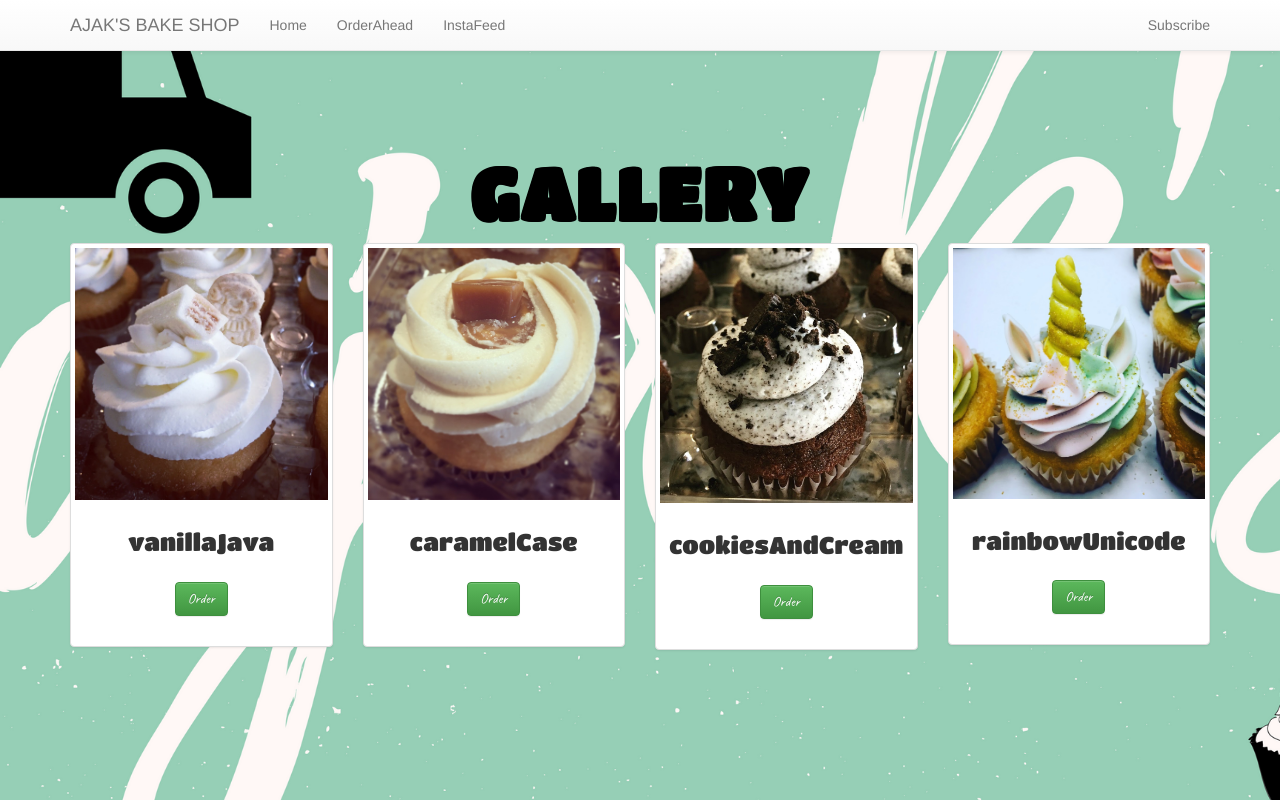
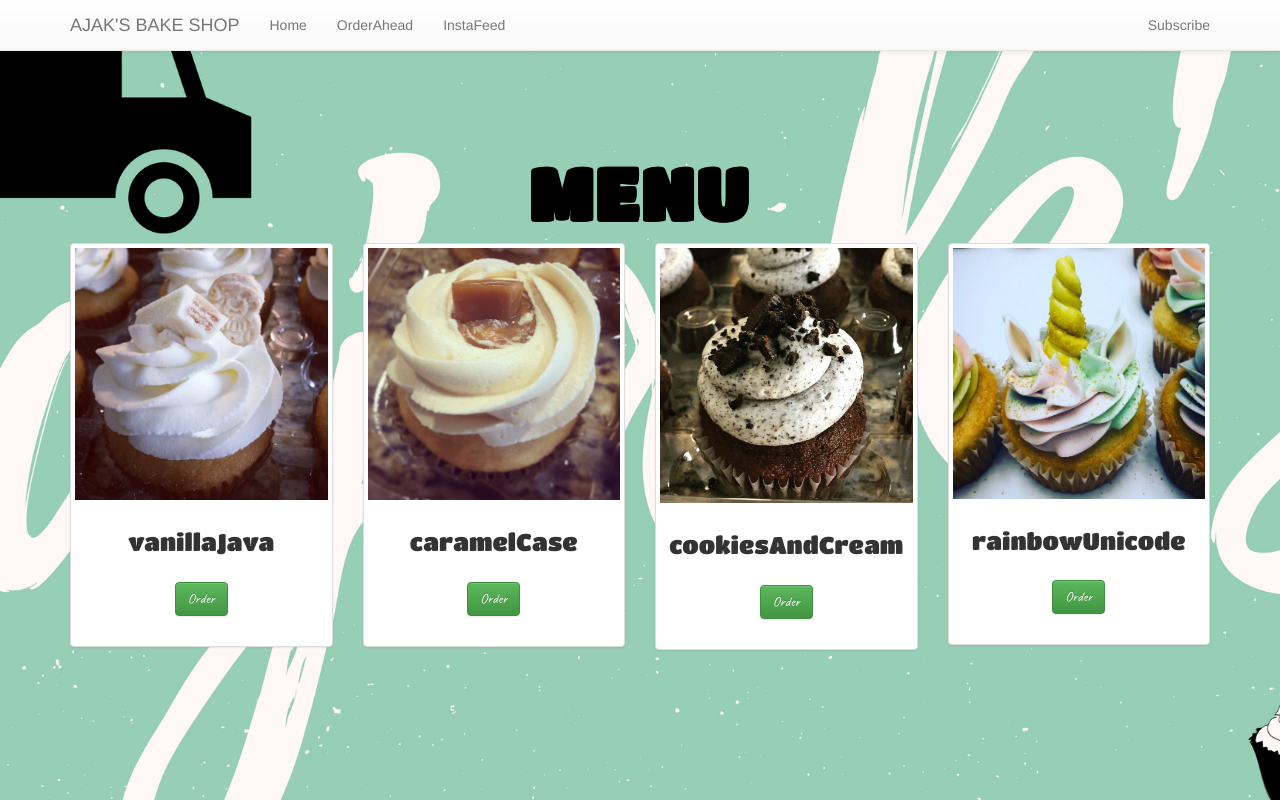
Before and after one commit to maidiep/TeamGilbert, a plain HTML site: page gallery.html in a window 1280 px wide. Drawn offline with nearby package versions, Linux system fonts and the light colour scheme.

Commit message:
changed title to gallery html

```diff
--- a/gallery.html
+++ b/gallery.html
@@ -59,7 +59,7 @@
 
     <div id="box2">
         <div class="content">
-            <h1 id="banner">GALLERY</h1>
+            <h1 id="banner">MENU</h1>
             <div class="container">
                 <div class="row">
                     <div class="col-md-3">
```
